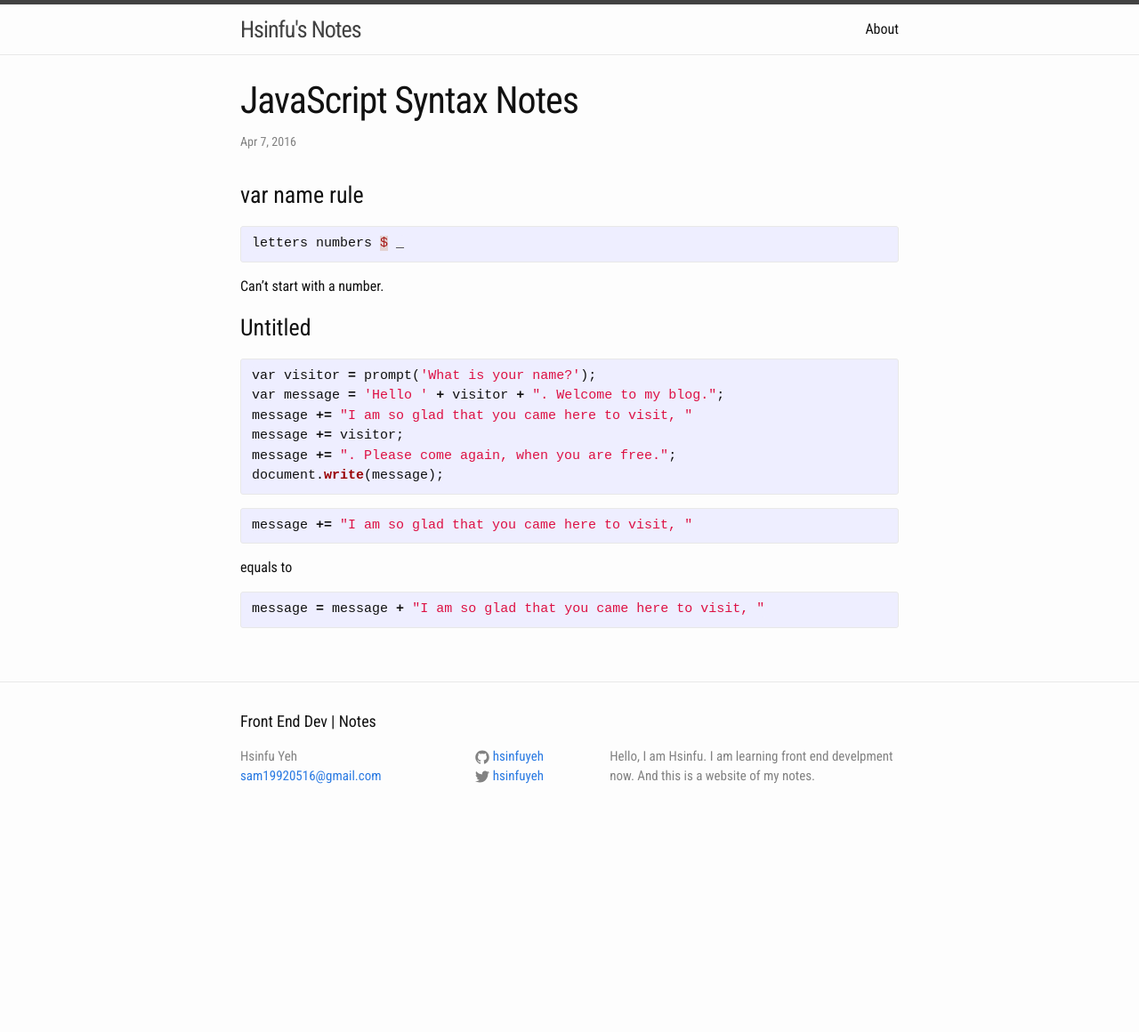
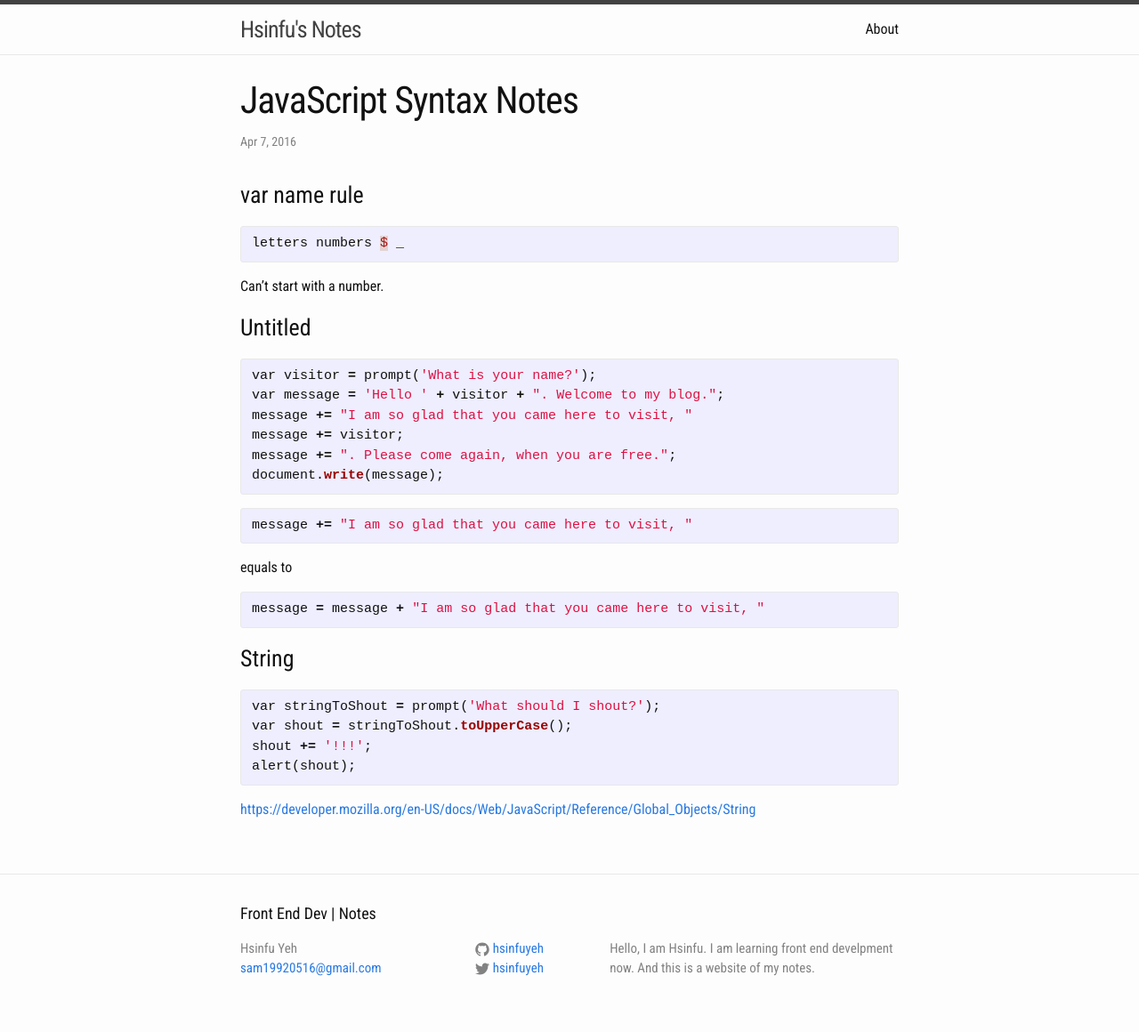
Before and after one commit to hsinfuyeh/hsinfuyeh.github.io, a Jekyll site: the page built from _posts/2016-04-07-javascript-syntax-note.markdown, in a window 1280 px wide. Shown: the whole page at 89% size. Built offline with Jekyll 4.4.1, drawn with Linux system fonts in a browser that asks for light colours; before the commit the page ends 944 px from its top, so only the background shows below that.

Commit message:
add notes

```diff
--- a/_posts/2016-04-07-javascript-syntax-note.markdown
+++ b/_posts/2016-04-07-javascript-syntax-note.markdown
@@ -27,3 +27,33 @@ equals to
 {% highlight ruby %}
 message = message + "I am so glad that you came here to visit, "
 {% endhighlight %}
+
+<h3>String</h3>
+{% highlight ruby %}
+var stringToShout = prompt('What should I shout?');
+var shout = stringToShout.toUpperCase();
+shout += '!!!';
+alert(shout);
+{% endhighlight %}
+[https://developer.mozilla.org/en-US/docs/Web/JavaScript/Reference/Global_Objects/String][String]
+
+
+
+
+
+
+
+
+
+
+
+
+
+
+
+
+
+
+
+
+[String]:https://developer.mozilla.org/en-US/docs/Web/JavaScript/Reference/Global_Objects/String
```
Also changed, not shown: _posts/2016-04-04-javascript-references.markdown (+5 -3 lines).
